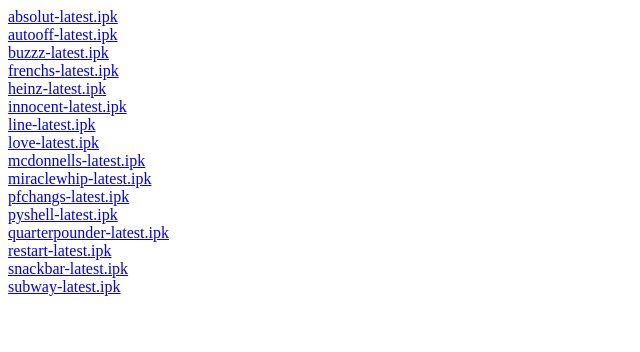
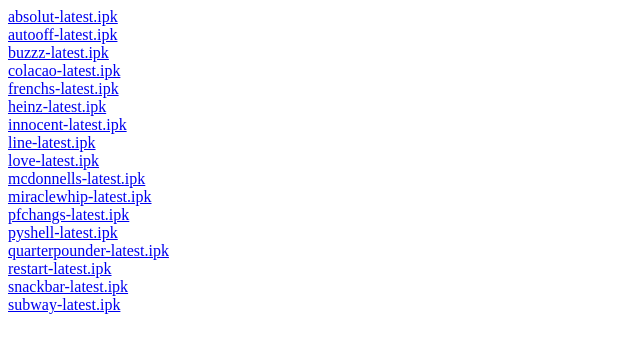
Before and after one commit to oottppxx/enigma2, a plain HTML site: page latest/index.html in a window 1280 px wide. Shown: the whole page, without its empty margins (0-640 px from the left). Drawn offline with Linux system fonts and the light colour scheme.

Commit message:
adding colacao

```diff
--- a/latest/index.html
+++ b/latest/index.html
@@ -9,6 +9,7 @@
 <a href="absolut-latest.ipk">absolut-latest.ipk</a><br>
 <a href="autooff-latest.ipk">autooff-latest.ipk</a><br>
 <a href="buzzz-latest.ipk">buzzz-latest.ipk</a><br>
+<a href="colacao-latest.ipk">colacao-latest.ipk</a><br>
 <a href="frenchs-latest.ipk">frenchs-latest.ipk</a><br>
 <a href="heinz-latest.ipk">heinz-latest.ipk</a><br>
 <a href="innocent-latest.ipk">innocent-latest.ipk</a><br>
```
Also changed, not shown: 4 other files.
